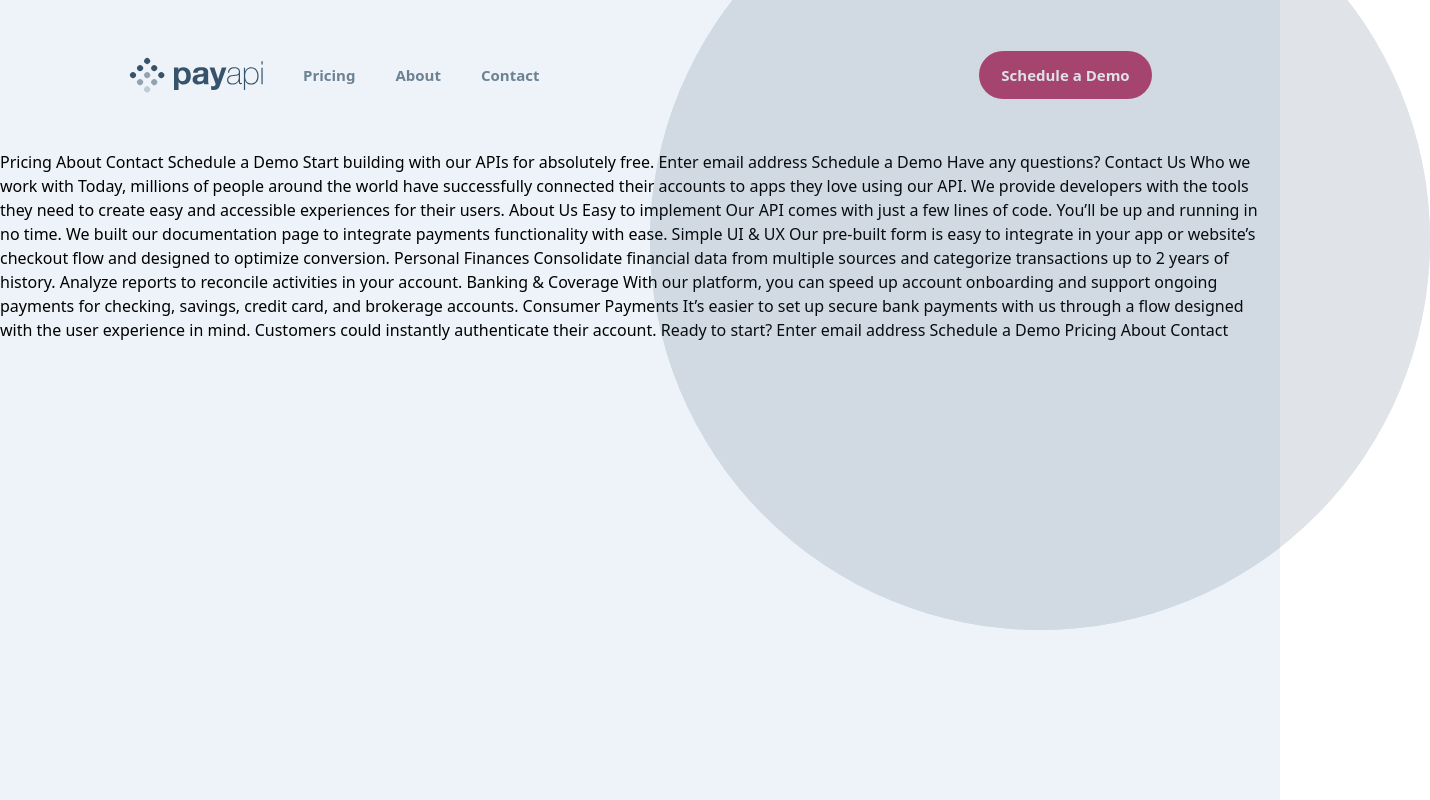
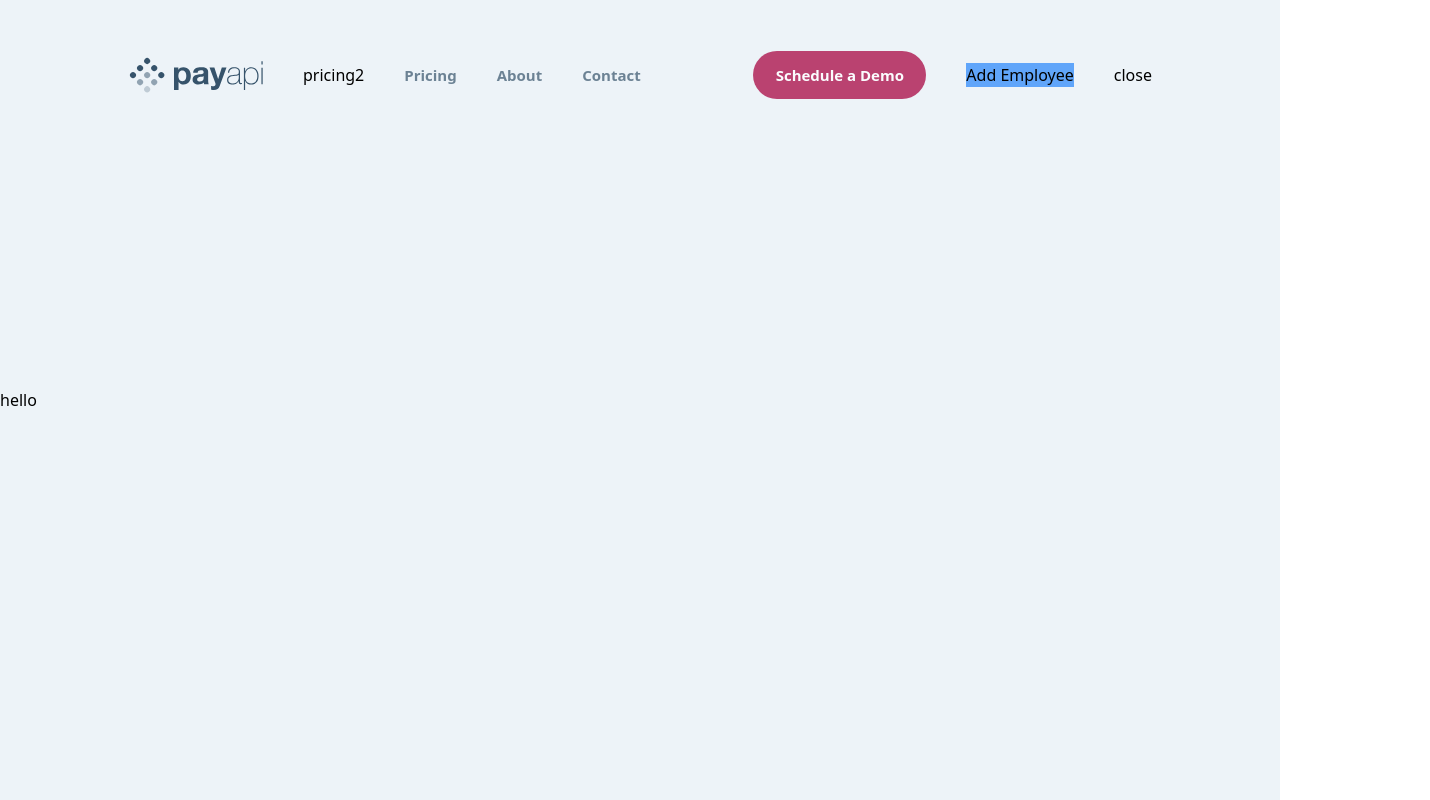
Before and after one commit to alvaro-frontend-mentor-projects/payapi-multi-page-website, a React (Create React App) app: page /#/ in a window 1280 px wide. Shown: the top 800 px of the page, 1430 px wide, since content can reach past the window. Built offline with nearby package versions, Linux system fonts and the light colour scheme.

Commit message:
problems with backfround circle

```diff
--- a/src/App.js
+++ b/src/App.js
@@ -1,15 +1,18 @@
+import React from 'react';
 
 import './App.css';
 import {Route, Routes} from 'react-router-dom'
-import Navbar from './components/navbar';
-import Home from './pages/home'
+import Navbar from './components/Navbar';
+import Home from './pages/Home'
+import Pricing from './pages/pricing';
 
 function App() {
   return (
     <div className="App">
-      <Navbar/>
+      <Navbar className=""/>
       <Routes>
-        <Route path='/' element={<Home/>}/>
+        <Route path='/' element={<Home className=""/>}/>
+        <Route path='/pricing' element={<Pricing/>}/>
 
 
       </Routes>
--- a/src/components/navbar.jsx
+++ b/src/components/navbar.jsx
@@ -1,29 +1,81 @@
-import React from 'react'
+// IMPORT REACT, ROUTER-DOM,
+import React, {useState} from 'react'
+import { Link } from 'react-router-dom'
+// IMPORT IMAGES AND LOGS
 import logo from '../assets/shared/desktop/logo.svg'
-import { Link } from 'react-router-dom'
+import hambuger from '../assets/shared/mobile/menu.svg'
+import closeMobile from '../assets/shared/mobile/close.svg'
+import bgCircle from '../assets/shared/desktop/bg-pattern-circle.svg'
 
-const navbar = () => {
+
+
+
+const Navbar = () => {
+
+  //MOBILE MENU STATE
+  const [mobile, setMobile] = useState(false)
+
+
+
+  const handleMenu = function() {
+    setMobile(!mobile)
+    console.log("it works!")
+  }
+
+  const addEmployee2 = (e) => {
+    e.preventDefault();
+    console.log("it works!")
+  };
+
+
+
+
   return (
 
+
+
     // NAVBAR CONTAINER
-    <div className='w-[100vw] h-[150px] bg-[#EDF3F8] flex flex-col justify-center items-center'>
+    <div className='w-[100vw] h-[150px] flex flex-col justify-center items-center bg-transparent'>
       {/* Flex Container */}
       <div className='flex flex-row justify-between w-[80%] gap-10 items-center '>
         {/* Logo */}
         <img className='s' src={logo} alt="" />
+        <a href="www.google.com">pricing2</a>
         {/* Links */}
-        <ul className='flex flex-row gap-10 text-[15px] font-[700] text-fmLightSanJuanBlue'>
-          <li><Link to="/">Pricing</Link></li>
+        <ul className='sm:hidden md:flex lg:flex flex-row gap-10 text-[15px] font-[700] text-fmLightSanJuanBlue'>
+          <li><Link to="/pricing">Pricing</Link></li>
           <li><Link to="/">About</Link></li>
           <li><Link to="/">Contact</Link></li>
         </ul>
         {/* Button */}
-        <button className='ml-auto bg-fmDarkPink text-[15px] font-[700] text-fmWaterWhite w-[173px] h-[48px] rounded-[50px]'>
+        <button className='sm:hidden md:block lg:block ml-auto bg-fmDarkPink text-[15px] font-[700] text-fmWaterWhite w-[173px] h-[48px] rounded-[50px]'>
           Schedule a Demo
         </button>
+
+        <button onClick={addEmployee2} className="bg-blue-400">Add Employee</button>
+
+
+
+        {/* MOBILE MENU SECTION */}
+        <div onClick={handleMenu} >
+          {mobile ? "open" : "close" }
+
+        </div>
+        <img
+          className='md:hidden lg:hidden'
+          src={hambuger}
+          alt="hamburger menu icon"
+
+        />
+        <img
+          className='sm:hidden'
+          src={closeMobile}
+          alt="close menu icon"
+        />
+
       </div>
     </div>
   )
 }
 
-export default navbar
+export default Navbar
--- /dev/null
+++ b/src/pages/Layout.jsx
@@ -0,0 +1,20 @@
+import React from 'react'
+import {BrowserRouter, Routes, Route} from 'react-router-dom'
+import Navbar from '../components/Navbar'
+import Home from './Home'
+
+const Layout = () => {
+  return (
+    <div className="App">
+      <Navbar className=""/>
+      <Routes>
+        <Route path='/' element={<Home className=""/>}/>
+
+
+
+      </Routes>
+    </div>
+  )
+}
+
+export default Layout
--- a/src/pages/home.jsx
+++ b/src/pages/home.jsx
@@ -1,60 +1,23 @@
 import React from 'react'
 import bgCircle from '../assets/shared/desktop/bg-pattern-circle.svg'
-const home = () => {
+const Home = () => {
   return (
 
 
       // HOME MAIN CONTAINER
-      <main className='w-[100wv] h-screen bg-[#EDF3F8]'>
-        {/* Background Circle Image - position absolute */}
-        <img className='absolute right-[-150px] top-[-150px]' src={bgCircle} alt="" />
+      <main className='flex flex-col justify-center w-[100wv] h-screen bg-[#EDF3F8]   mt-[-150px]'>
 
 
-        Pricing
-    About
-    Contact
-    Schedule a Demo
+        {/* Background Circle Image - position absolute */}
 
-    Start building with our APIs for absolutely free.
-    Enter email address
-    Schedule a Demo
-    Have any questions? Contact Us
+        <div>
+          hello
+        </div>
 
-    Who we work with
-    Today, millions of people around the world have successfully connected
-    their accounts to apps they love using our API. We provide developers
-    with the tools they need to create easy and accessible experiences
-    for their users.
-    About Us
 
-    Easy to implement
-    Our API comes with just a few lines of code. You’ll be up and running in
-    no time. We built our documentation page to integrate payments functionality
-    with ease.
 
-    Simple UI & UX
-    Our pre-built form is easy to integrate in your app or website’s checkout
-    flow and designed to optimize conversion.
+        {/*  bg-hero-pattern h-[100%] w-[100%] bg-no-repeat absolute right-0 top-0 */}
 
-    Personal Finances
-    Consolidate financial data from multiple sources and categorize transactions up to
-    2 years of history. Analyze reports to reconcile activities in your account.
-
-    Banking & Coverage
-    With our platform, you can speed up account onboarding and support ongoing payments
-    for checking, savings, credit card, and brokerage accounts.
-
-    Consumer Payments
-    It’s easier to set up secure bank payments with us through a flow designed with the
-    user experience in mind. Customers could instantly authenticate their account.
-
-    Ready to start?
-    Enter email address
-    Schedule a Demo
-
-    Pricing
-    About
-    Contact
 
 
       </main>
@@ -64,4 +27,4 @@ const home = () => {
   )
 }
 
-export default home
+export default Home
--- a/src/pages/pricing.jsx
+++ b/src/pages/pricing.jsx
@@ -1,5 +1,18 @@
-<body>
-Pricing
+import React from 'react'
+
+const Pricing = () => {
+
+    const addEmployee2 = (e) => {
+        e.preventDefault();
+        console.log("it works!")
+      };
+
+
+  return (
+    <div>
+
+        <button onClick={addEmployee2} className="bg-blue-400">Add Employee</button>
+        Pricing
 About
 Contact
 Schedule a Demo
@@ -52,4 +65,10 @@ Schedule a Demo
 Pricing
 About
 Contact
-</body>
+</div>
+
+
+  )
+}
+
+export default Pricing
--- a/tailwind.config.js
+++ b/tailwind.config.js
@@ -20,6 +20,9 @@ module.exports = {
         fmCharmPink: "#da6d97",
         fmLightSanJuanBlue: "#6c8294"
       },
+      backgroundImage: {
+        'hero-pattern': "url('../src/assets/shared/desktop/bg-pattern-circle.svg')"
+      }
     },
   },
   plugins: [],
```
